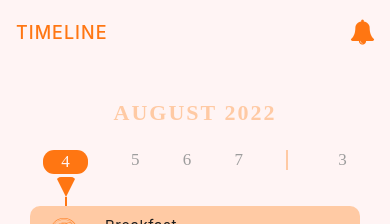
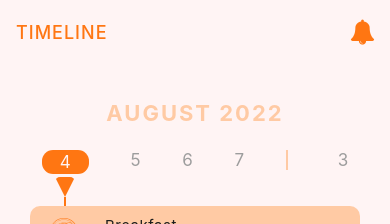
Before and after one commit to ahmedbechirmezhoud/SYP, a React Native app: screen /Root in a window 390 px wide. Shown: the top 224 px of the page. Built offline with nearby package versions, Linux system fonts and the light colour scheme; what expo-linking would draw is missing.

Commit message:
remove Futura

```diff
--- a/components/Event.tsx
+++ b/components/Event.tsx
@@ -101,7 +101,7 @@ const styles = StyleSheet.create({
     padding: 10,
     margin: 10,
     borderRadius: 10,
-    fontFamily: "futura",
+    //fontFamily: "futura",
     flexDirection: "row",
     alignItems: "center",
   },
--- a/screens/EventScreen.tsx
+++ b/screens/EventScreen.tsx
@@ -51,14 +51,14 @@ const styles = StyleSheet.create({
   },
   title: {
     fontSize: 20,
-    fontFamily: "futura",
+    //fontFamily: "futura",
     color: Colors["backgroundColor"],
     textTransform: "uppercase",
     marginLeft: 50,
   },
   time: {
     fontSize: 11,
-    fontFamily: "futura",
+    //fontFamily: "futura",
     color: Colors["backgroundColor"],
     textTransform: "uppercase",
     letterSpacing: 1,
@@ -68,7 +68,7 @@ const styles = StyleSheet.create({
     marginBottom: 20,
     marginTop: 30,
     alignSelf: "center",
-    fontFamily: "futura",
+    //fontFamily: "futura",
     letterSpacing: 1,
     borderColor: Colors["backgroundColor"],
     color: Colors["backgroundColor"],
--- a/screens/TimelineScreen.tsx
+++ b/screens/TimelineScreen.tsx
@@ -90,7 +90,7 @@ const styles = StyleSheet.create({
   title: {
     fontSize: 22,
     fontWeight: "bold",
-    fontFamily: "futura",
+    //fontFamily: "futura",
     textTransform: "uppercase",
     color: Colors["tintColorLight"],
     letterSpacing: 2,
@@ -106,7 +106,7 @@ const styles = StyleSheet.create({
   day: {
     color: "#9D9D9D",
     fontSize: 17,
-    fontFamily: "futura",
+    //fontFamily: "futura",
   },
   active: {
     color: "#FFF4F4",
```
